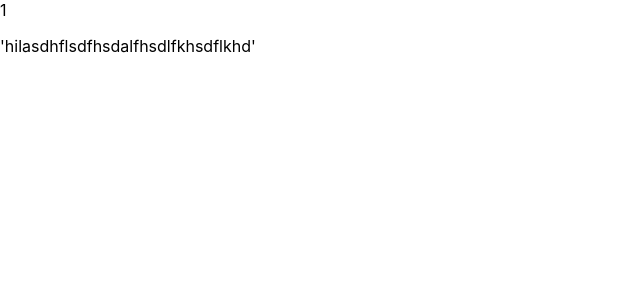
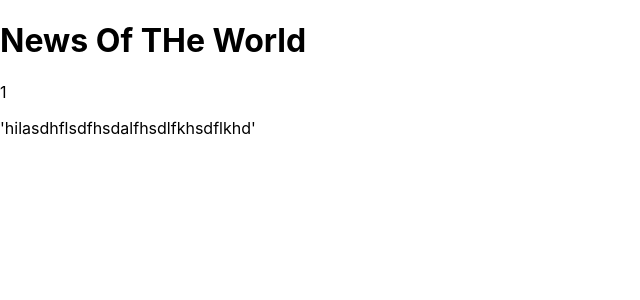
Before and after one commit to Max9545/news-of-the-world, a React (Create React App) app: page /article/1 in a window 1280 px wide. Shown: the top 300 px of the page, without its empty margins (0-640 px from the left). Built offline with nearby package versions, Linux system fonts and the light colour scheme; no server answers.

Commit message:
Make header comp

```diff
--- a/src/App/App.js
+++ b/src/App/App.js
@@ -4,6 +4,7 @@
 import CardDisplay from './CardDisplay/CardDisplay'
 import Detail from './Detail/Detail'
 import { Route, Switch } from 'react-router-dom'
+import Header from '../Header/Header';
 
 function App() {
 
@@ -28,6 +29,7 @@
       <header className="app-header">
          {/* {detail.length &&
         <Route exact path='/article/:title' render={() => <Detail/>}/> */}
+        <Header/>
         <Switch>
           <Route exact path='/article/:title' render={({ match }) => <Detail title={match.params.title} findArticle={findArticle} />}/>
           <Route exact path='/' render={() => <CardDisplay articlesToDisplay={techArticles}/>}/>
--- a/src/Card/Card.js
+++ b/src/Card/Card.js
@@ -10,7 +10,7 @@
     <div className='card' data-cy='card'>
       <h3 className='title' data-cy='title'>{title}</h3>
       <img className='photo' data-cy='photo'src={img}/>
-      <p className='caption' data-cy='caption'>{caption}</p>
+      {/* <p className='caption' data-cy='caption'>{caption}</p> */}
       <p>{authors}</p>
       <div className='button-date-container'>
         <Link to={`/article/${title}`}>See More</Link>
--- /dev/null
+++ b/src/Header/Header.js
@@ -0,0 +1,7 @@
+function Header() {
+  return (
+    <h1>News Of THe World</h1>
+  )
+}
+
+export default Header
```
Also changed, not shown: src/Header/Header.css (added).
